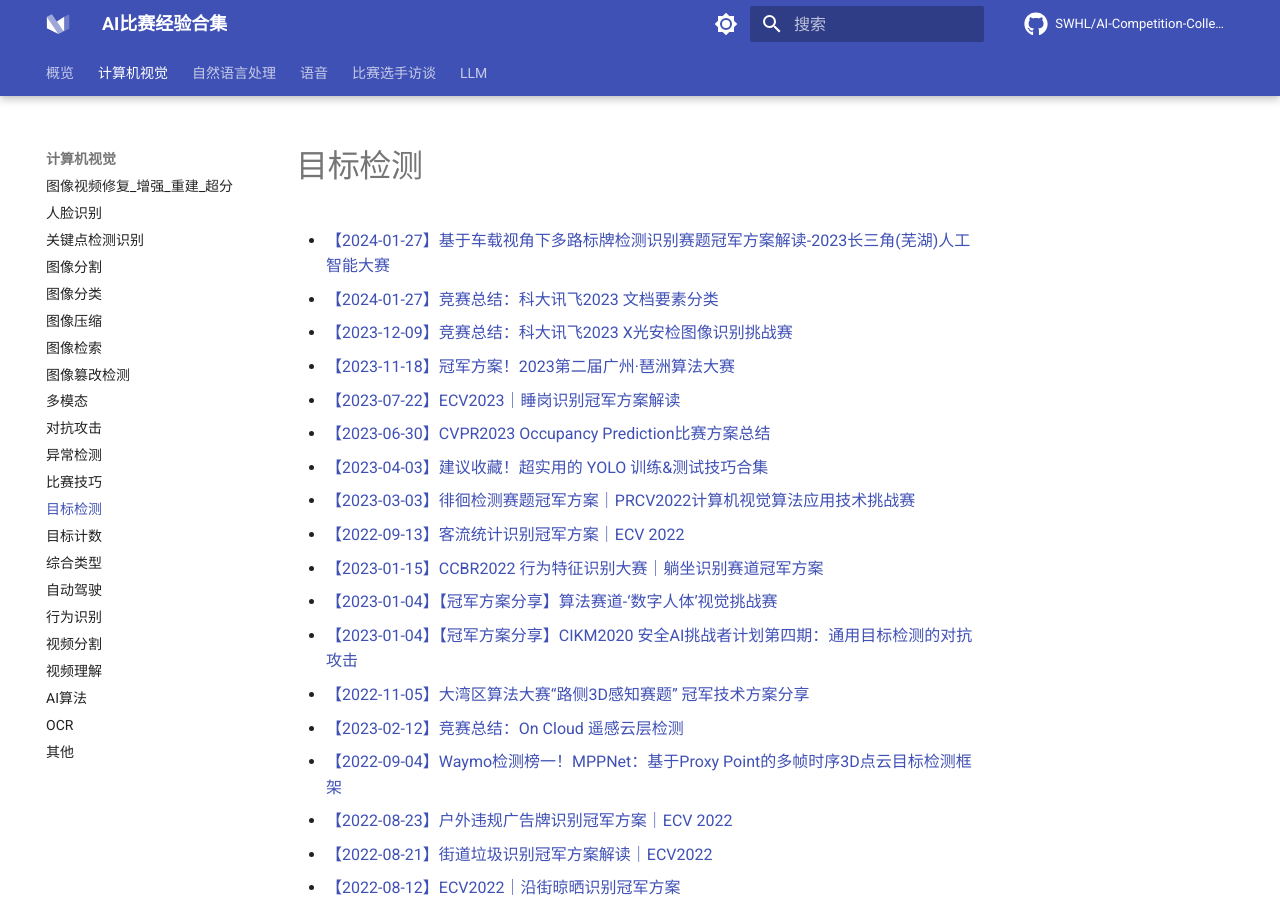
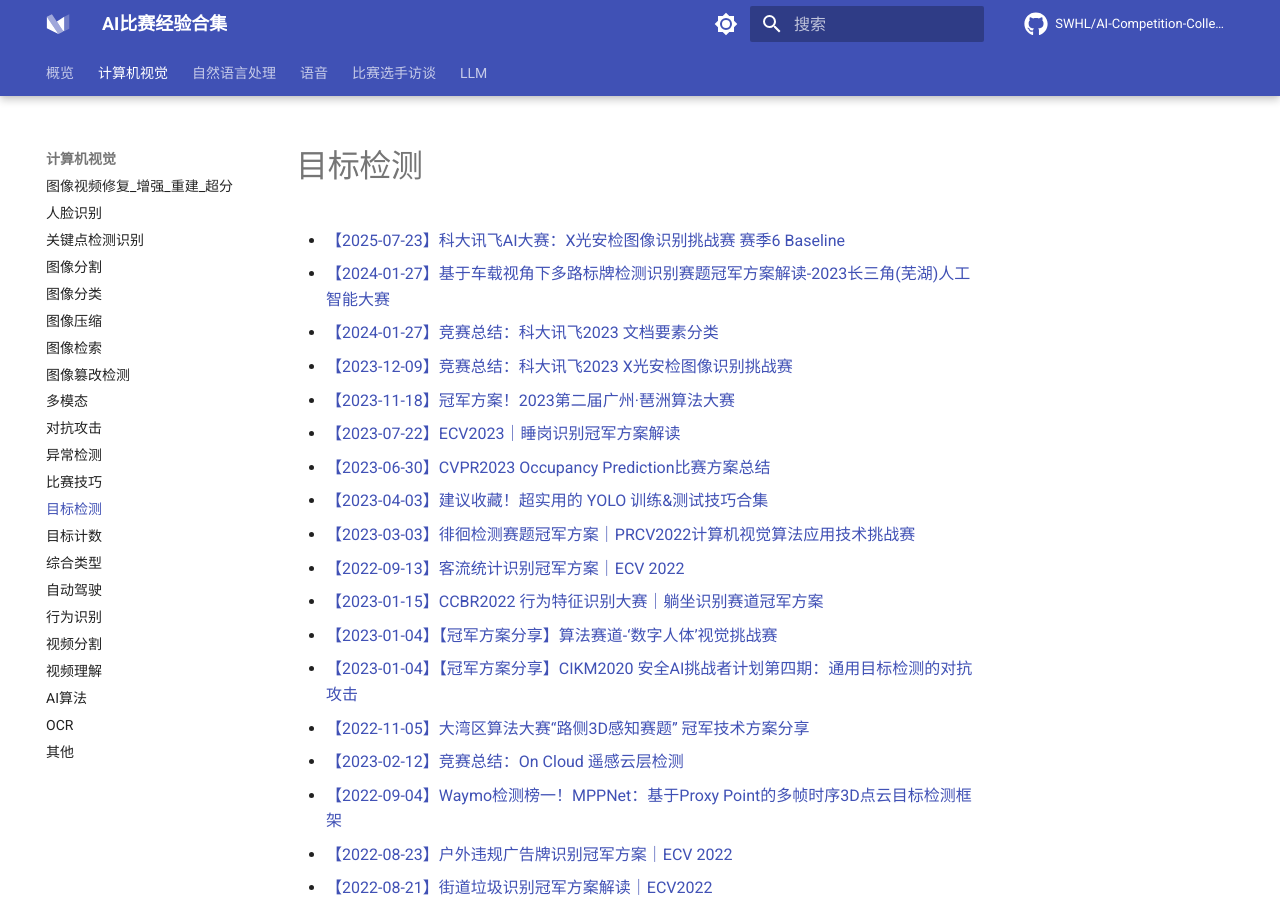
Before and after one commit to SWHL/AI-Competition-Collections, an MkDocs documentation site: the page built from docs/CV/目标检测.md, in a window 1280 px wide and 900 px high. Built offline with MkDocs 1.6.1 and Material for MkDocs 9.7.7, drawn with Linux system fonts in a browser that asks for light colours; comment, search, counter and statistics services are not loaded.

Commit message:
Update 目标检测.md

```diff
--- a/docs/CV/目标检测.md
+++ b/docs/CV/目标检测.md
@@ -2,6 +2,7 @@
 comments: true
 ---
 
+- [【2025-07-23】科大讯飞AI大赛：X光安检图像识别挑战赛 赛季6 Baseline](https://mp.weixin.qq.com/s/UjLqSGWRHzsURnhhIeEZFw)
 - [【2024-01-27】基于车载视角下多路标牌检测识别赛题冠军方案解读-2023长三角(芜湖)人工智能大赛](https://mp.weixin.qq.com/s/_3eG2fVR0clE88SdCPyR4w)
 - [【2024-01-27】竞赛总结：科大讯飞2023 文档要素分类](https://mp.weixin.qq.com/s/QUgMCy1dwIKk-U7UBj7xCA)
 - [【2023-12-09】竞赛总结：科大讯飞2023 X光安检图像识别挑战赛](https://mp.weixin.qq.com/s/azM4OGsYhMM_AG4-oJ6DNQ)
```
